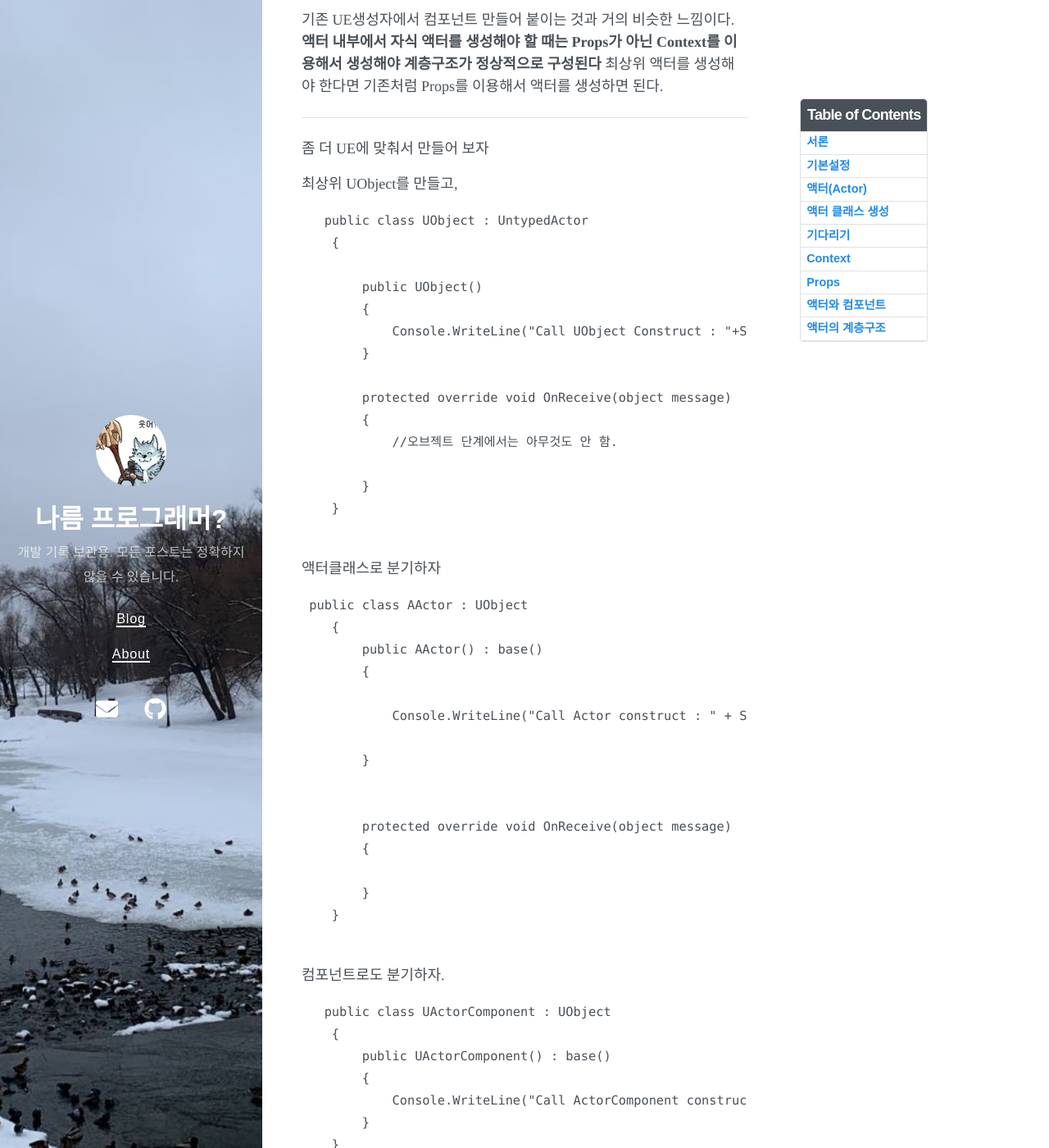
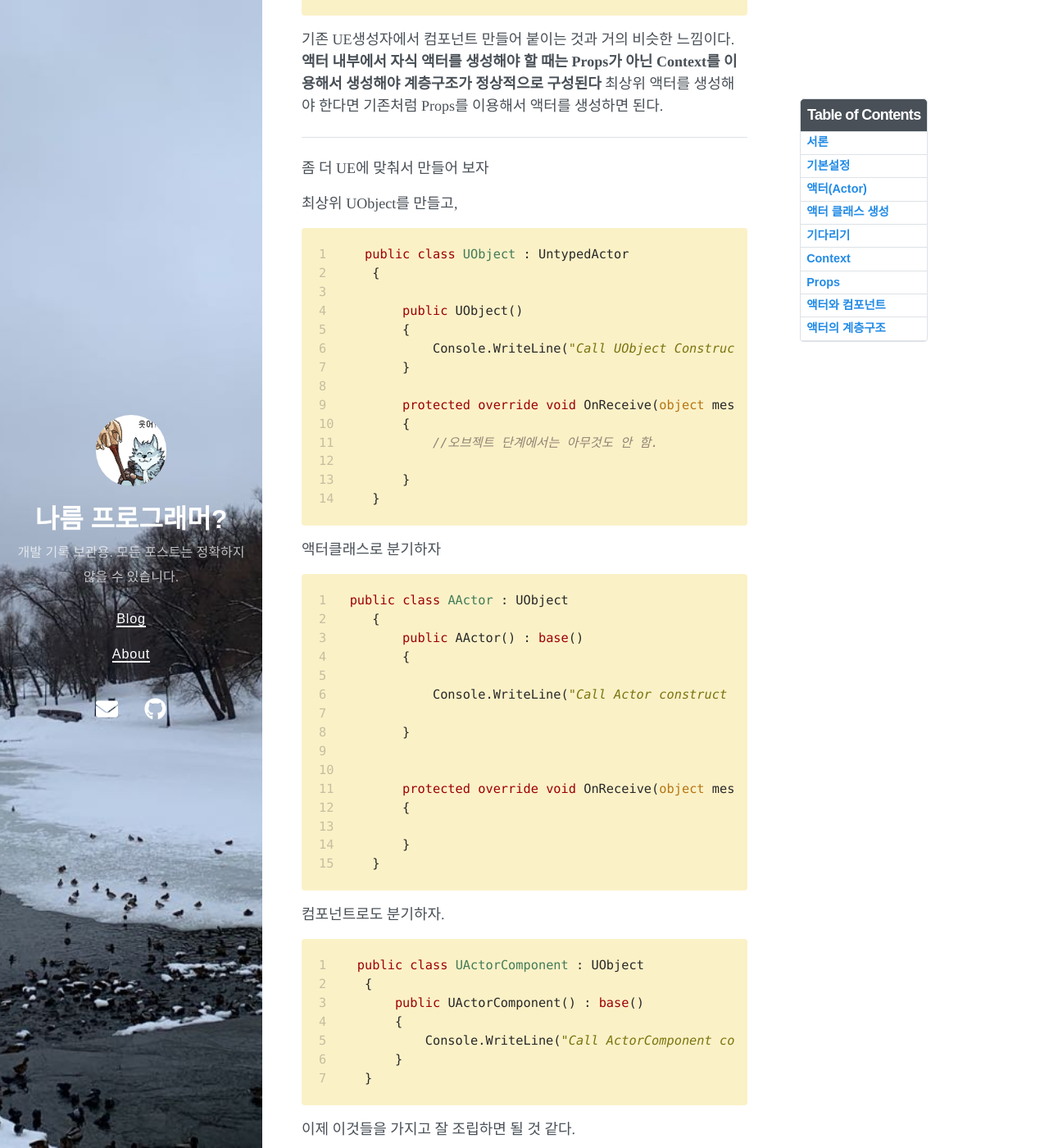
Before and after one commit to bu30808/bu30808.github.io, a Jekyll site: the page built from _posts/2023-06-12-akka_basic_01.md, in a window 1280 px wide and 1400 px high, scrolled down 4549 px. Shown: the whole window at 82% size. Built offline with Jekyll 4.4.1, drawn with Linux system fonts in a browser that asks for light colours; nearby versions of some CDN libraries; some of the changed text lies outside the part shown.

Commit message:
Update 2023-06-12-akka_basic_01.md

````diff
--- a/_posts/2023-06-12-akka_basic_01.md
+++ b/_posts/2023-06-12-akka_basic_01.md
@@ -50,13 +50,13 @@ UE Object를 절대 new로 생성하지 말라는것과 마찬가지. 시스템
 액터 클래스는 Akka 네임스페이스에 선언되어있는 UntypedActor를 상속받으면 된다.
 (다른 Actor 클래스[RecivedActor]를 상속받을수도 있지만, 가장 처음 만난 예시가 그랬다)
 또한 UntypedActor는 추상클래스라 반드시 구현해야 하는 함수가 있다.
-```C#
+{% highlight cs linenos %}
  protected abstract void OnReceive(object message);
-```
+{% endhighlight %}
 OnReceive함수는 액터사이에 대화 중 **대화를 받았을 때 호출되는 함수다.**
 해당 함수 내부에서 어떤 말을 들었는지 판단하고, 처리한다.
 
-```C#
+{% highlight cs linenos %}
 using Akka.Actor;
 
  public class MyActor : UntypedActor
@@ -66,23 +66,23 @@ using Akka.Actor;
 
    }
 }
-```
+{% endhighlight %}
 
 
 액터를 생성하는 코드는 다음과 같다.
 
 1. 먼저 액터 시스템을 생성한다.
-```C#
+{% highlight cs linenos %}
 ActorSystem as = ActorSystem.Create("액터시스템이름");
-```
+{% endhighlight %}
 2. 생성한 액터 시스템을 통해 액터를 생성한다.
-```C#
+{% highlight cs linenos %}
 IActorRef actorRef = as.ActorOf(Props.Create(()=>new MyActor(),"내가생성하는액터의이름");
-```
+{% endhighlight %}
 혹은
-```C#
+{% highlight cs linenos %}
 IActorRef actorRef = as.ActorOf<MyActor>("내가생성하는액터이름");
-```
+{% endhighlight %}
 두 번째 방법은 나에게 익숙한 방법이다.
 또한, 이후에 액터를 구분짓기 위해서 액터 이름을 같이 넘겨주는 것이 나중에 도움이 된다.
 
@@ -94,9 +94,9 @@ IActorRef actorRef = as.ActorOf<MyActor>("내가생성하는액터이름");
 프로그램을 종료하지 않고 대기하라는 명령이 없다면 액터들이 다른일을 하는 도중이라도 그냥 프로그램이 종료된다.
 Main문에 다음 코드를 추가하는 것으로 프로그램 종료를 막을 수 있다.
 
-```C#
+{% highlight cs linenos %}
 actorSystem.WhenTerminated.Wait();
-```
+{% endhighlight %}
 --------------------
 
 ## Context
@@ -112,13 +112,13 @@ Props를 이용해서 ActorSystem이 액터를 생성하게 된다.
 Props도 액터와 마찬가지로
 **절대 new 키워드로 직접 생성하지 말 것**
 다음과 같은 코드로 생성 가능
-```C#
+{% highlight cs linenos %}
 Props prop = Props.Create(()=>new MyActor(),"내 액터 이름");
-```
+{% endhighlight %}
 혹은
-```C#
+{% highlight cs linenos %}
 Props prop = Props.Create<MyActor>();
-```
+{% endhighlight %}
 --------------------
 ## 액터와 컴포넌트
 
@@ -135,7 +135,7 @@ UE와 비교해서 생각하자.
    * EquipmentComponent
 
 클래스를 작성한다면,
-```C#
+{% highlight cs linenos %}
  public class Player : UntypedActor
  {
 
@@ -148,7 +148,7 @@ UE와 비교해서 생각하자.
             EquipmentComponent = Context.ActorOf<EquipmentComponent>("EquipmentComponent");
         }
 }
-```
+{% endhighlight %}
 
 기존 UE생성자에서 컴포넌트 만들어 붙이는 것과 거의 비슷한 느낌이다.
 **액터 내부에서 자식 액터를 생성해야 할 때는 Props가 아닌 Context를 이용해서 생성해야 계층구조가 정상적으로 구성된다**
@@ -159,7 +159,7 @@ UE와 비교해서 생각하자.
 좀 더 UE에 맞춰서 만들어 보자
 
 최상위 UObject를 만들고,
-```C#
+{% highlight cs linenos %}
    public class UObject : UntypedActor
     {
 
@@ -174,9 +174,9 @@ UE와 비교해서 생각하자.
 
         }
     }
-```
+{% endhighlight %}
 액터클래스로 분기하자
-```C#
+{% highlight cs linenos %}
  public class AActor : UObject
     {
         public AActor() : base()
@@ -192,9 +192,9 @@ UE와 비교해서 생각하자.
 
         }
     }
-```
+{% endhighlight %}
 컴포넌트로도 분기하자.
-```C#
+{% highlight cs linenos %}
    public class UActorComponent : UObject
     {
         public UActorComponent() : base()
@@ -202,7 +202,7 @@ UE와 비교해서 생각하자.
             Console.WriteLine("Call ActorComponent construct : " + Self.ToString());
         }
     }
-```
+{% endhighlight %}
 
 이제 이것들을 가지고 잘 조립하면 될 것 같다.
 
@@ -217,7 +217,7 @@ UE와 비교해서 생각하자.
    * EquipmentComponent
 
 스테이터스 컴포넌트의 자식으로 스테이터스를 보여주는 컴포넌트를 추가했다고 치자.
-```C#
+{% highlight cs linenos %}
 public class UStatusComponent : UActorComponent
     {
 
@@ -230,12 +230,12 @@ public class UStatusComponent : UActorComponent
             StatusDisplayComponent = Context.ActorOf(Props.Create<UStatusDisplayComponent>(), "DisplayComponent");
         }
     }
-```
+{% endhighlight %}
 
 이렇게 구성되어 있을 때, 각각 오브젝트들의 자기 정보를 찍어보면,(생성자에서 찍었다)
-```C#
+{% highlight cs linenos %}
 Console.WriteLine(Self.ToString());
-```
+{% endhighlight %}
 ![ex_screenshot](/assets/images/akka/3.PNG)
 일단은 잘 모르겠지만,
 PlayerCharacter아래, EquipmentComponent가 붙었고
````
